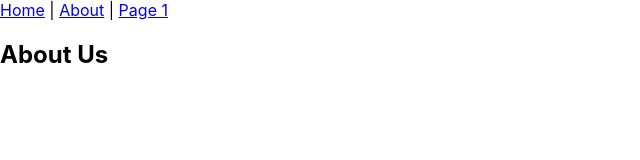
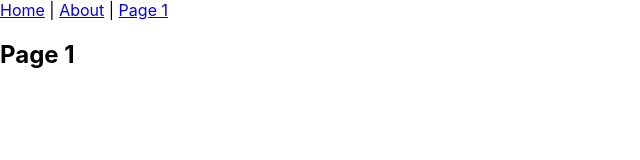
Before and after one commit to Adavorn/demo-repo-react-app-v001, a React (Create React App) app in the folder react-app-project-demo-2.0/: page /#/Page1 in a window 1280 px wide. Shown: the top 160 px of the page, without its empty margins (0-640 px from the left). Built offline with nearby package versions, Linux system fonts and the light colour scheme.

Commit message:
added navbar

```diff
--- a/react-app-project-demo-2.0/src/App.js
+++ b/react-app-project-demo-2.0/src/App.js
@@ -16,6 +16,7 @@ function App() {
           <Route path="/Page1" element={<Page1/>}/>
         </Routes>
     </HashRouter>
+
     </>
   );
 }
--- a/react-app-project-demo-2.0/src/components/Home.js
+++ b/react-app-project-demo-2.0/src/components/Home.js
@@ -20,7 +20,7 @@ function Home() {
             <a href="#" onClick={lnkusestatedemo1}>useState demo 1</a><p></p>
           </div>
           <div>
-            [displa info]
+            [display info]
           </div>
           <p>Footer @ 2025</p>
     </>
--- a/react-app-project-demo-2.0/src/components/Page1.js
+++ b/react-app-project-demo-2.0/src/components/Page1.js
@@ -1,7 +1,7 @@
 import React from "react";
 
 function Page1() {
-  return <h2>About Us</h2>;
+  return <h2>Page 1</h2>;
 }
 
 export default Page1
```
